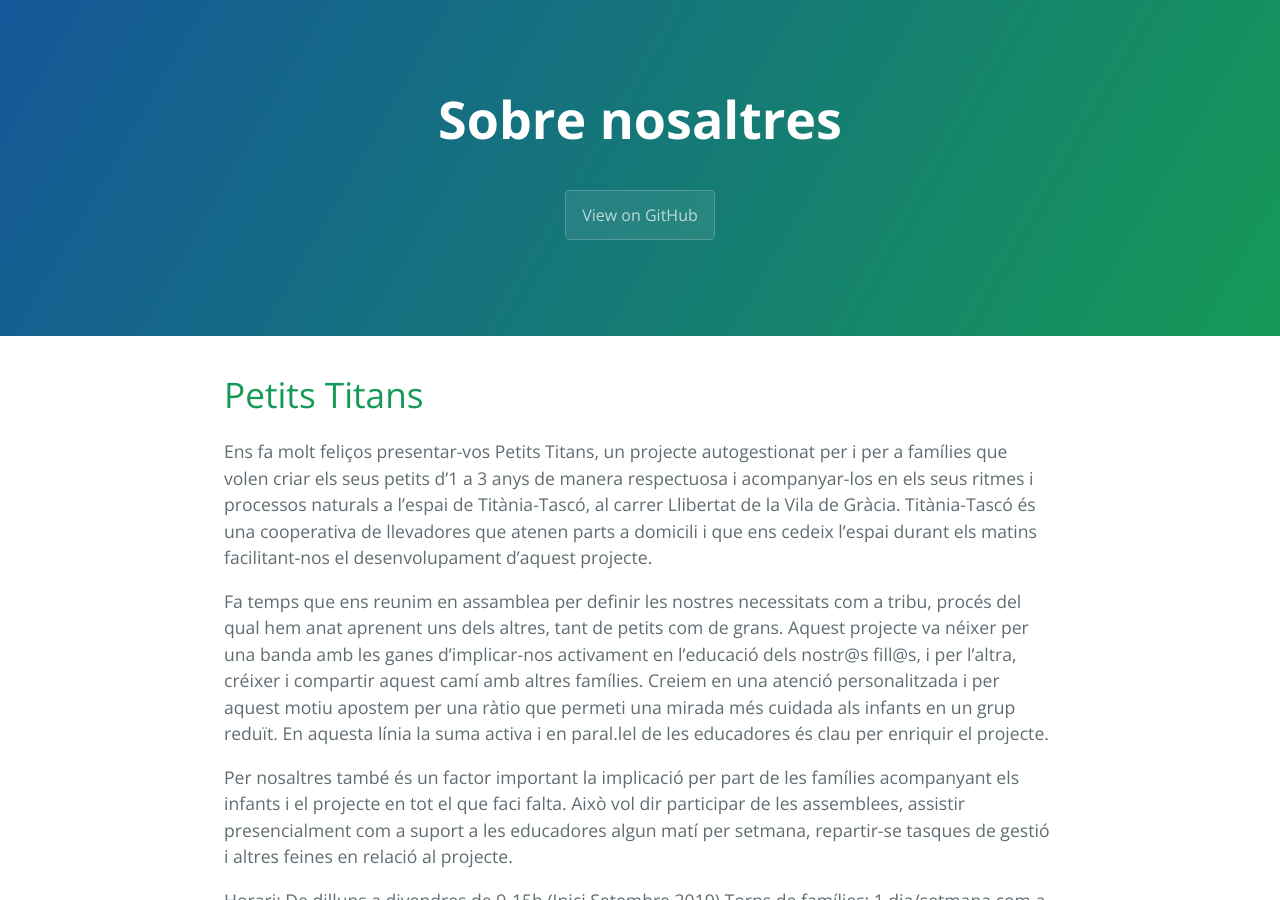
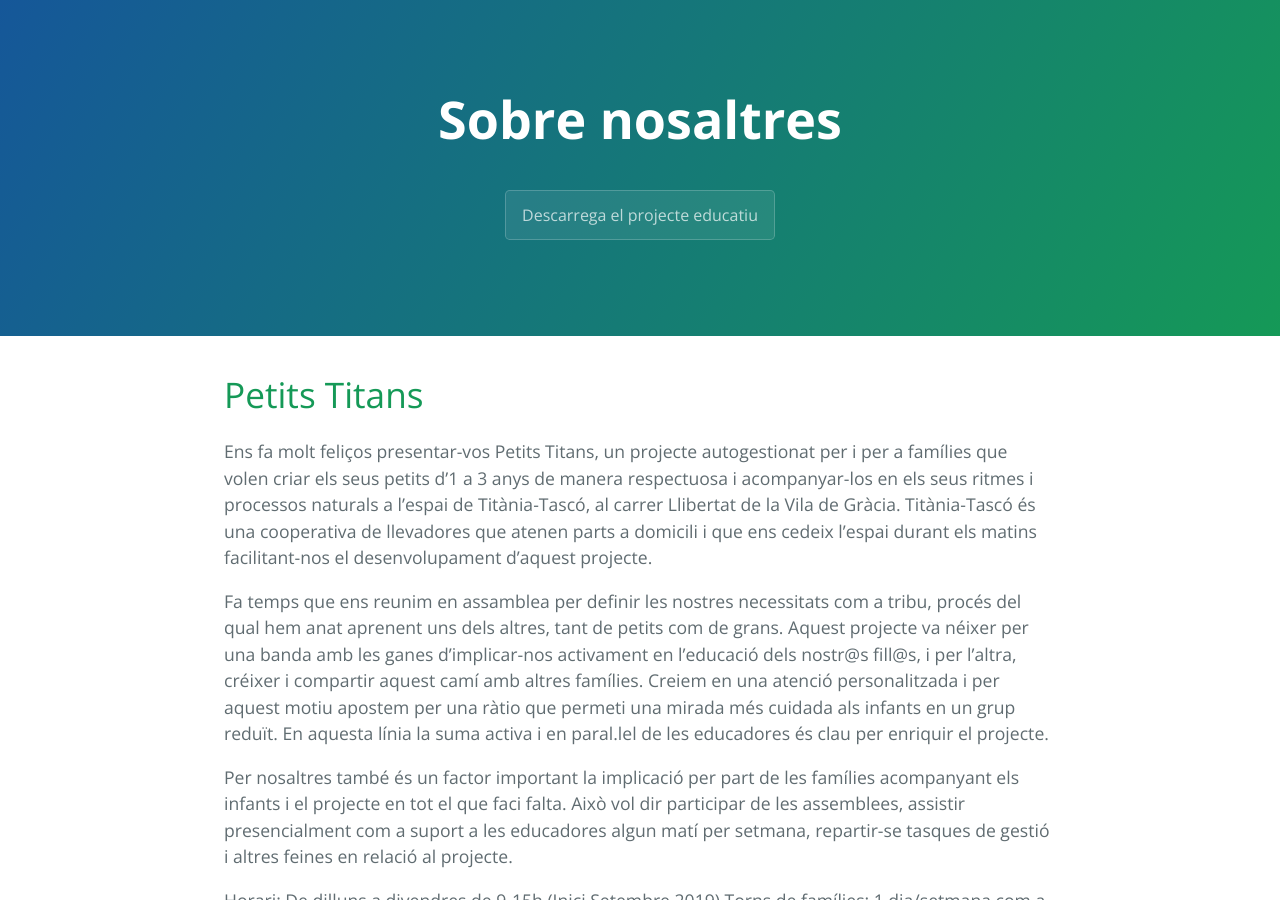
Before and after one commit to sseerrggii/Petits-Titans, a Jekyll site: the page built from index.md, in a window 1280 px wide and 900 px high. Built offline with Jekyll 4.4.1, drawn with Linux system fonts in a browser that asks for light colours; our own code applies the rules of GitHub Pages for plain Markdown files; the repository's description, which GitHub fills in, is left out.

Commit message:
Update default.html

```diff
--- a/_layouts/default.html
+++ b/_layouts/default.html
@@ -26,7 +26,7 @@
       <h1 class="project-name">{{ page.title | default: site.title | default: site.github.repository_name }}</h1>
       <h2 class="project-tagline">{{ page.description | default: site.description | default: site.github.project_tagline }}</h2>
       {% if site.github.is_project_page %}
-        <a href="{{ site.github.repository_url }}" class="btn">View on GitHub</a>
+        <a href="{{ site.github.repository_url }}" class="btn">Descarrega el projecte educatiu</a>
       {% endif %}
       {% if site.show_downloads %}
         <a href="{{ site.github.zip_url }}" class="btn">Download .zip</a>
```
